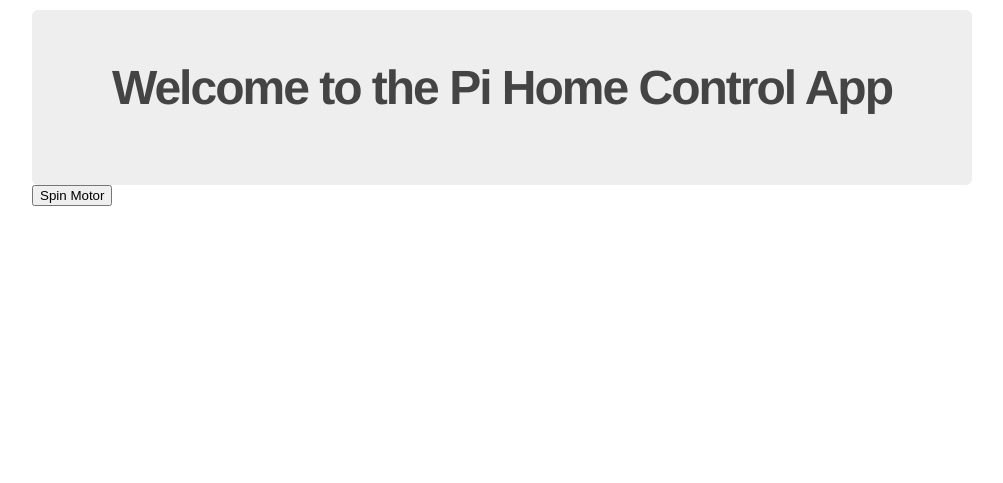
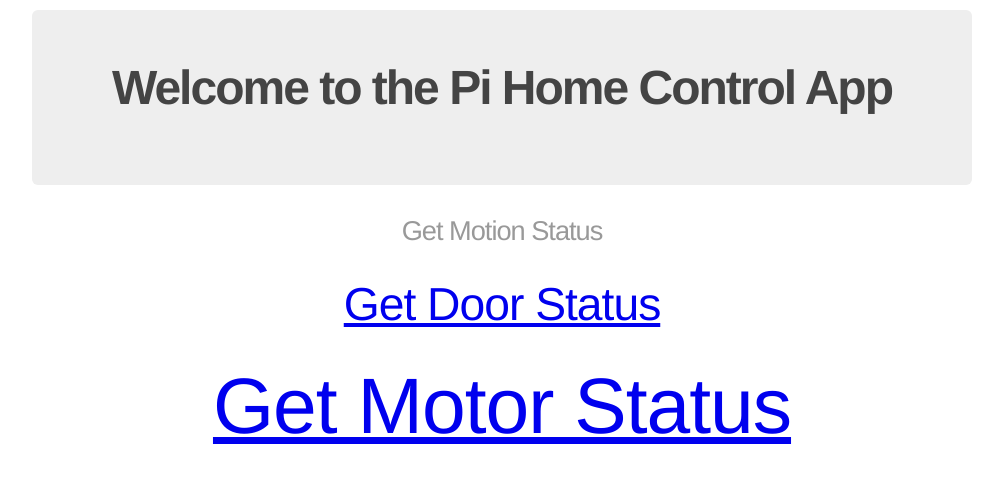
Before and after one commit to marbaugh/WebHomeControl, a Python web app: template templates/home.html in a window 1280 px wide. Shown: the part 35-518 px from the top of the page, without its empty margins (138-1141 px from the left). Run offline with Jinja, Linux system fonts and the light colour scheme; the template is opened without the code that fills it, so the values that code supplies are empty.

Commit message:
Added routes for motor, motion sensor, door sensor

```diff
--- a/templates/home.html
+++ b/templates/home.html
@@ -4,6 +4,8 @@
     <h2>Welcome to the Pi Home Control App<h2>
   </div>
   <div>
-    <button type="button" onclick="motorPub()">Spin Motor</button>
+  	<h3>Get Motion Status<a href="{{ url_for('motionStatus') }}"></a)</h3>
+  	<h3>Get Door Status<a href="{{ url_for('doorStatus') }}"></a)</h3>
+  	<h3>Get Motor Status<a href="{{ url_for('motorStatus') }}"></a)</h3>
   </div>
 {% endblock %}
```
Also changed, not shown: routes.py (+29 -0 lines).
